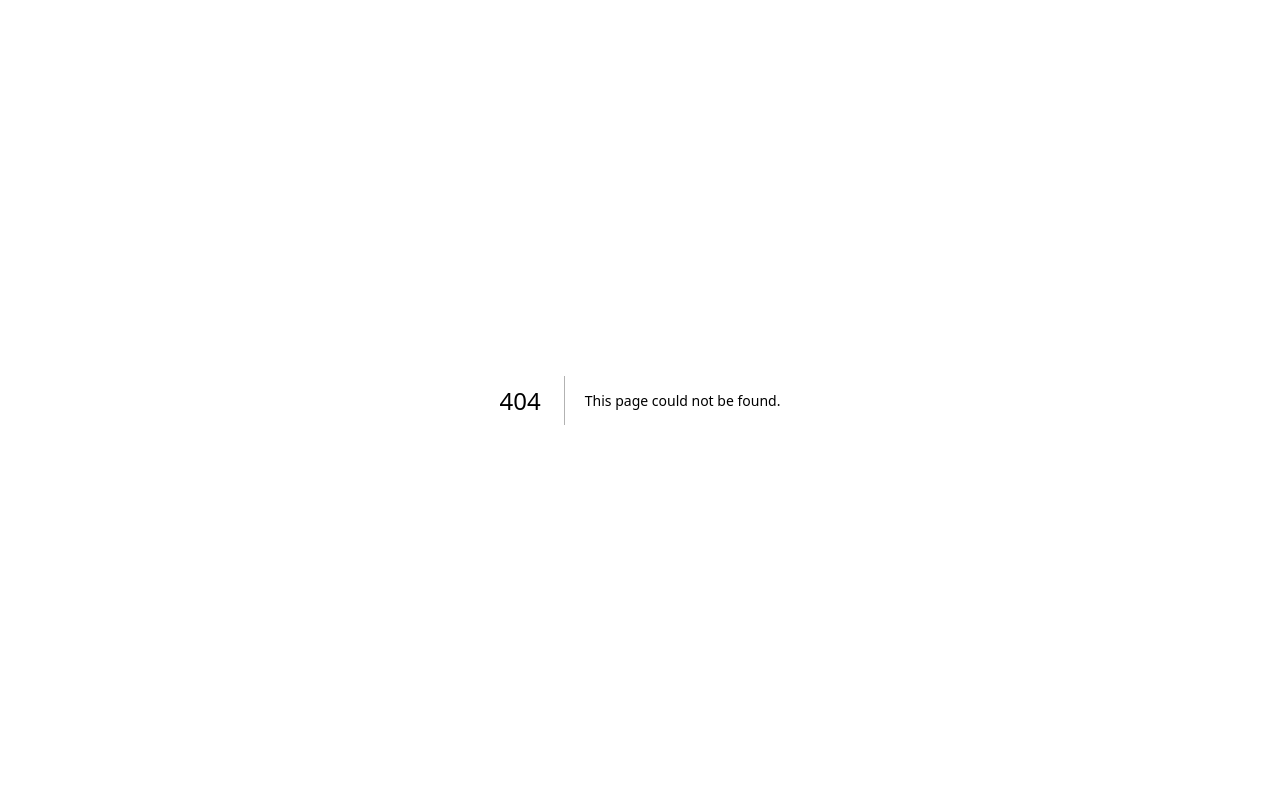
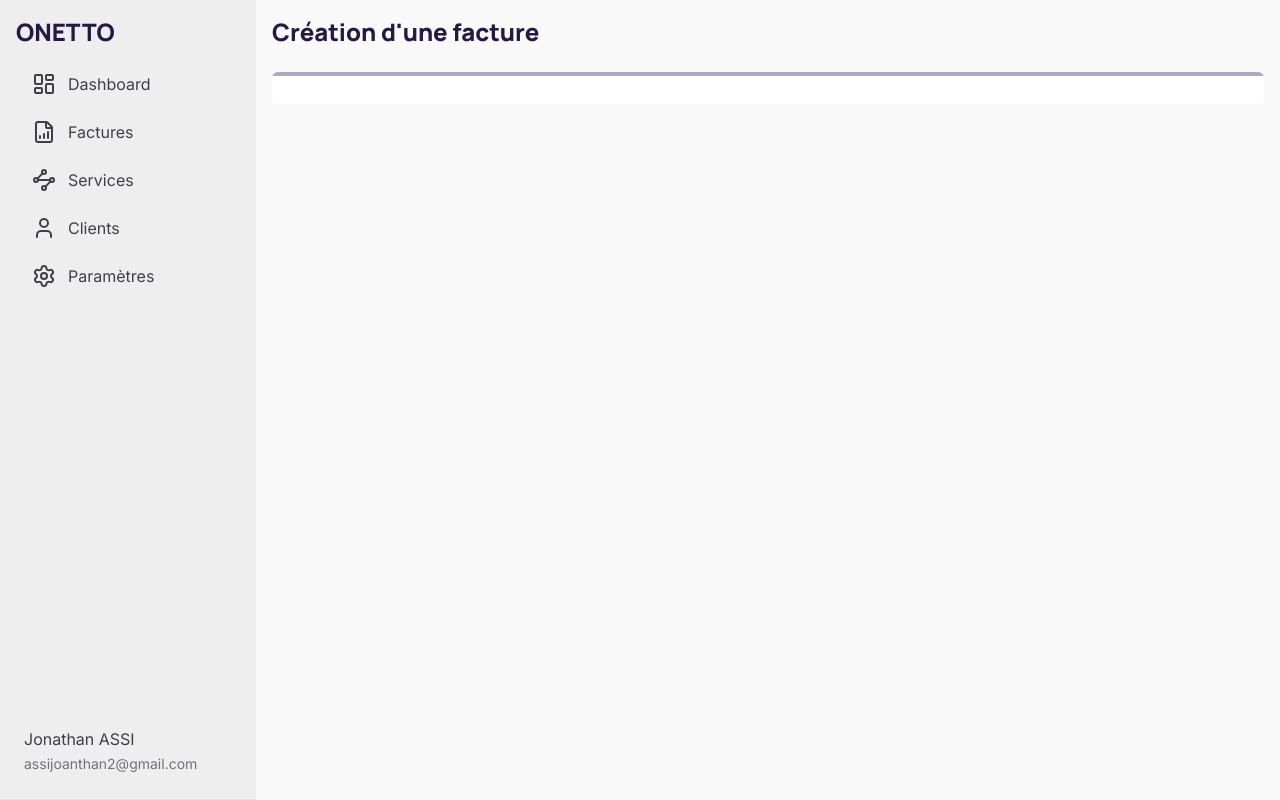
Before and after one commit to arizona-08/onetto, a Next.js app in the folder onetto-app/: page /invoices/create in a window 1280 px wide. Before the commit this address had no page. Built offline with nearby package versions, Linux system fonts and the light colour scheme.

Commit message:
début de la page de création de factures

```diff
--- /dev/null
+++ b/onetto-app/app/(app)/invoices/create/page.tsx
@@ -0,0 +1,15 @@
+import React from 'react'
+
+function CreateInvoicePage() {
+  return (
+    <div>
+      <h1 className="text-2xl font-title font-black mb-6">Création d'une facture</h1>
+
+      <div className="relative bg-white p-4 rounded-md w-full max-w-300 overflow-hidden">
+        <div className="absolute top-0 left-0 w-full h-1 bg-secondary opacity-50"></div>
+      </div>
+    </div>
+  )
+}
+
+export default CreateInvoicePage
--- a/onetto-app/app/(app)/invoices/page.tsx
+++ b/onetto-app/app/(app)/invoices/page.tsx
@@ -1,8 +1,13 @@
+import InvoiceTable from '@/app/components/organisms/InvoiceTable'
 import React from 'react'
 
 function invoices() {
   return (
-    <div>invoices</div>
+    <div>
+      <h1 className="text-2xl font-black font-title">Gérer mes factures</h1>
+
+      <InvoiceTable />
+    </div>
   )
 }
 
--- a/onetto-app/app/components/molecules/AddServiceForm.tsx
+++ b/onetto-app/app/components/molecules/AddServiceForm.tsx
@@ -52,8 +52,8 @@ function AddServiceForm({ isActive, setIsActive }: AddServiceFormProps) {
     <>
       <div className="dark-layer fixed z-20 inset-0 bg-black/50 backdrop-blur-lg"></div>
       <div className="fixed z-30 inset-0 flex items-center justify-center p-4 ">
-        <div className="form-container bg-white rounded-md shadow-lg overflow-y-auto max-h-160 w-full max-w-220 md:flex md:flex-row-reverse md:items-stretch">
-          <form className="p-6 w-full md:w-4/6">
+        <div className="form-container bg-white rounded-md shadow-lg overflow-y-auto max-h-160 w-full max-w-220 md:flex md:flex-row-reverse">
+          <form className="p-6 w-full md:w-4/6 md:h-full">
             <div className="mb-1 flex items-center justify-between">
               <h2 className="text-xl font-title font-black text-zinc-700">Créer un service</h2>
               <X onClick={() => {
@@ -161,7 +161,7 @@ function AddServiceForm({ isActive, setIsActive }: AddServiceFormProps) {
             </div>
           </form>
 
-          <div className="preview bg-custom-gray-light p-6 w-full md:w-2/6 md:h-full md:self-stretch">
+          <div className="preview bg-custom-gray-light p-6 w-full md:w-2/6 md:h-150">
             <span className="uppercase text-gray-300 text-xs font-title font-semibold tracking-wide">Aperçu direct</span>
             <div className="mt-4">
               <ServiceCard service={previewService} />
--- a/onetto-app/app/components/organisms/InvoiceTable.tsx
+++ b/onetto-app/app/components/organisms/InvoiceTable.tsx
@@ -4,6 +4,7 @@ import React from 'react'
 import { CirclePlusIcon } from 'lucide-react';
 import InvoiceSelector from '../molecules/InvoiceSelector';
 import InvoiceSorter from '../molecules/InvoiceSorter';
+import Link from 'next/link';
 
 const invoices = [
   {
@@ -92,10 +93,10 @@ function InvoiceTable() {
   return (
     <>
       <div>
-        <button className="my-4 flex items-center justify-center gap-3 p-4 bg-secondary text-white rounded-lg hover:bg-primary/90 transition-colors cursor-pointer">
+        <Link href="/invoices/create" className="my-4 flex items-center justify-center gap-3 p-4 bg-secondary text-white rounded-lg hover:bg-primary/90 transition-colors cursor-pointer">
           <CirclePlusIcon />
           <span className="text-sm font-medium">Créer une facture</span>
-        </button>
+        </Link>
       </div>
       <div className="flex items-center justify-start flex-wrap gap-5">
         <InvoiceSelector selectedStatus={selectedStatus} onSelectStatus={setSelectedStatus} />
```
